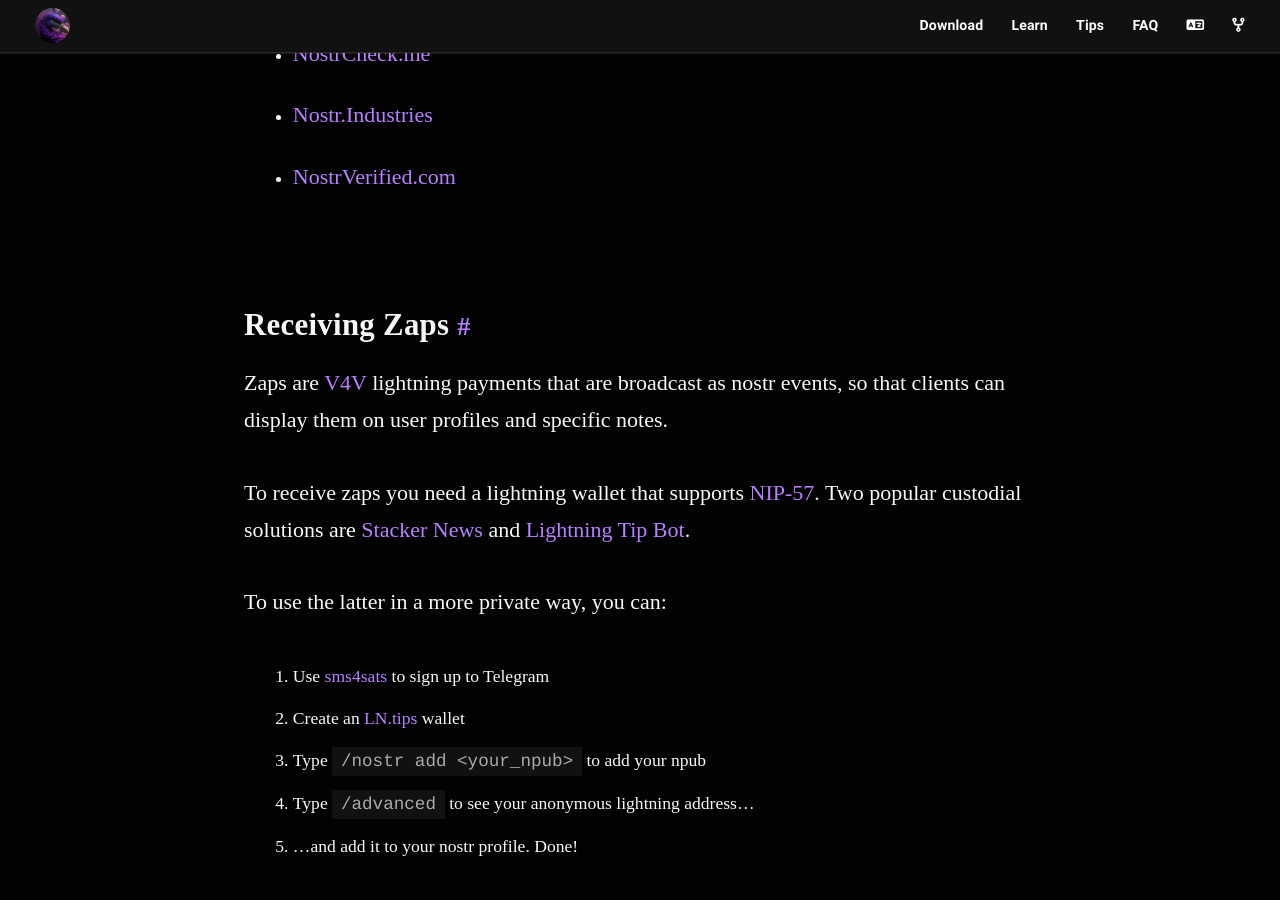
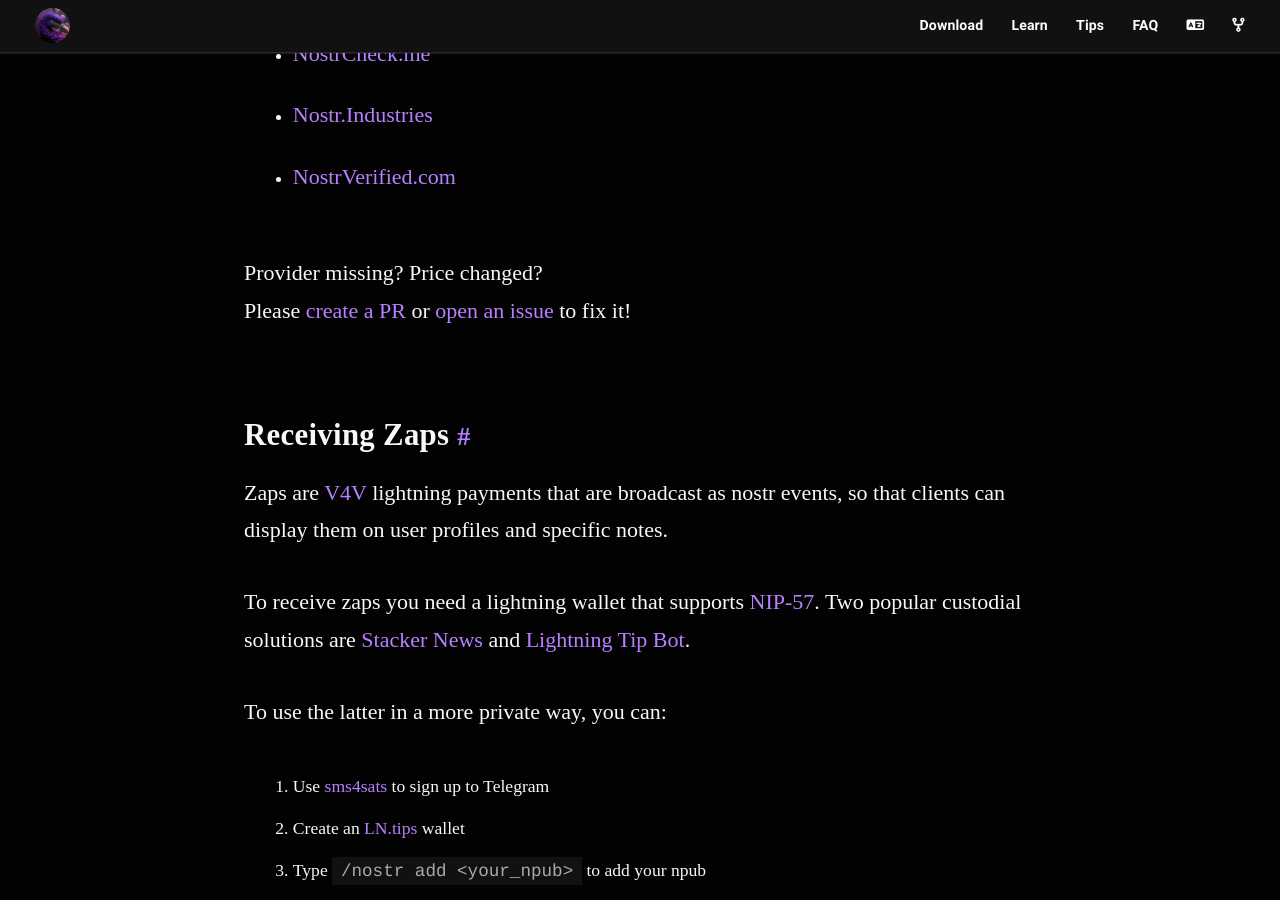
Before and after one commit to nostr-resources/nostr-resources.github.io, a Jekyll site: the page built from index.md, in a window 1280 px wide and 900 px high, scrolled down 8752 px. Built offline with Jekyll 4.4.1, drawn with Linux system fonts in a browser that asks for light colours; some web fonts are replaced.

Commit message:
Add link to provider data file

```diff
--- a/index.md
+++ b/index.md
@@ -246,6 +246,9 @@ Free services:
 - [{{ provider.name }}]({{ provider.link }})
 {% endfor %}
 
+Provider missing? Price changed? \\
+Please [create a PR](https://github.com/nostr-resources/nostr-resources.github.io/blob/master/_data/nip05providers.yml) or [open an issue](https://github.com/nostr-resources/nostr-resources.github.io/issues) to fix it!
+
 ### Receiving Zaps
 
 Zaps are [V4V](https://value4value.info/) lightning payments that are broadcast
```
